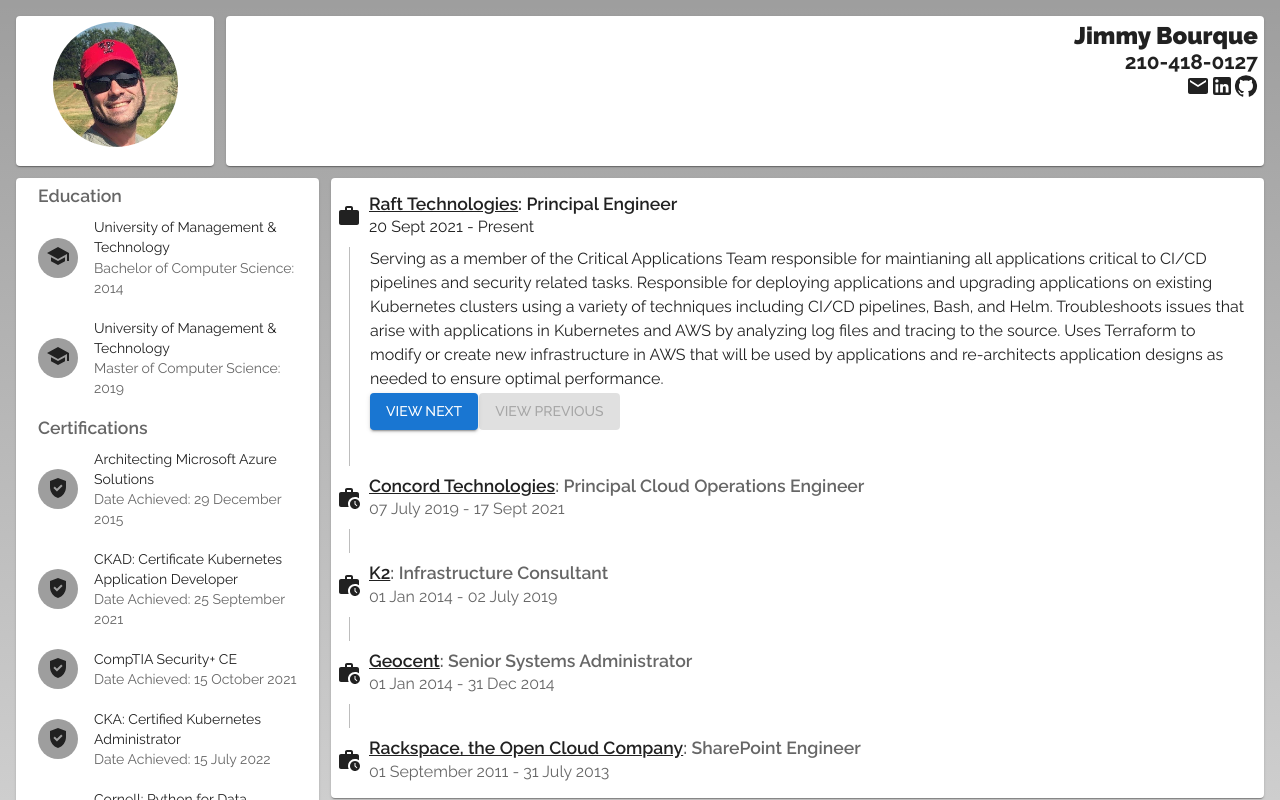
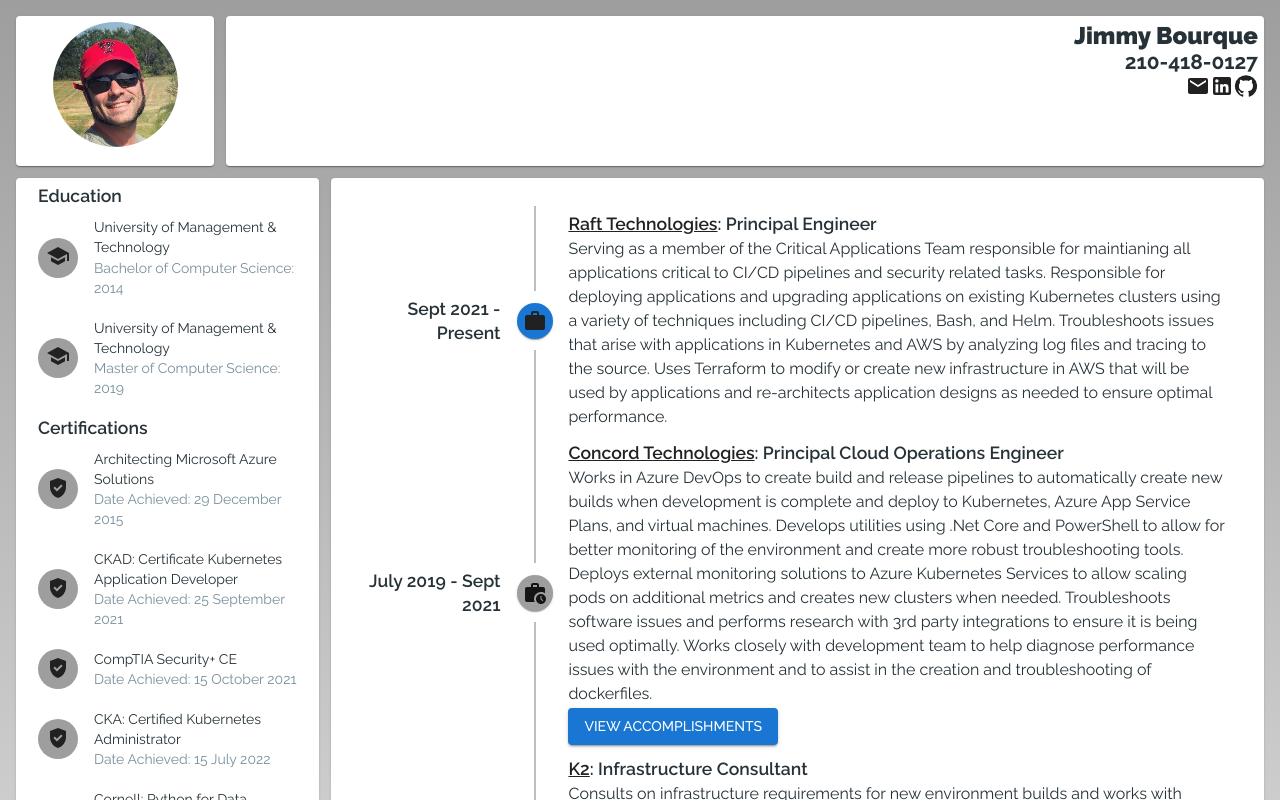
Before and after one commit to robbdasailer/nextjs-resume, a Next.js app: page / in a window 1280 px wide. Shown: the top 800 px of the page. Built offline with nearby package versions, Linux system fonts and the light colour scheme.

Commit message:
More theme updates, changed timeline to justify left, updated additional work dialog to use list

```diff
--- a/components/skills.js
+++ b/components/skills.js
@@ -71,7 +71,7 @@
 						)}
 					</Popper>
 					<Slide direction='right' in={true}>
-						<LinearProgress variant='determinate' value={skill.rating} />
+						<LinearProgress color="secondary" variant='determinate' value={skill.rating} />
 					</Slide>
 				</Box>
 			))}
--- a/components/workAdditional.js
+++ b/components/workAdditional.js
@@ -1,8 +1,14 @@
 import DialogTitle from '@mui/material/DialogTitle';
 import Dialog from '@mui/material/Dialog';
 import { DialogContent, Typography } from '@mui/material';
+import List from '@mui/material/List';
+import ListItem from '@mui/material/ListItem';
+import ListItemText from '@mui/material/ListItemText';
+import ListItemAvatar from '@mui/material/ListItemAvatar';
 import IconButton from '@mui/material/IconButton';
 import CloseIcon from '@mui/icons-material/Close';
+import Avatar from '@mui/material/Avatar';
+import WorkspacePremiumIcon from '@mui/icons-material/WorkspacePremium';
 
 const WorkAdditionalInfo = (props) => {
 	const { additionalInfo, jobTitle } = props.job;
@@ -35,7 +41,18 @@
 				) : null}
 			</DialogTitle>
 			<DialogContent>
-				<Typography>{additionalInfo}</Typography>
+				<List>
+					{additionalInfo?.map((info, index) => (
+						<ListItem key={index} disableGutters>
+							<ListItemAvatar>
+								<Avatar>
+									<WorkspacePremiumIcon color='action' />
+								</Avatar>
+							</ListItemAvatar>
+							<ListItemText primary={info} />
+						</ListItem>
+					))}
+				</List>
 			</DialogContent>
 		</Dialog>
 	);
--- a/components/workHistory.js
+++ b/components/workHistory.js
@@ -5,7 +5,9 @@
 import TimelineSeparator from '@mui/lab/TimelineSeparator';
 import TimelineConnector from '@mui/lab/TimelineConnector';
 import TimelineContent from '@mui/lab/TimelineContent';
-import TimelineOppositeContent from '@mui/lab/TimelineOppositeContent';
+import TimelineOppositeContent, {
+	timelineOppositeContentClasses,
+} from '@mui/lab/TimelineOppositeContent';
 import TimelineDot from '@mui/lab/TimelineDot';
 import Typography from '@mui/material/Typography';
 import ReadMoreIcon from '@mui/icons-material/ReadMore';
@@ -23,7 +25,6 @@
 	const { linkedInUrl } = props.contact;
 
 	const handleOpen = (jobId) => {
-		console.log({ jobId });
 		setCurrentJob(
 			jobs.find((job) => {
 				return jobId === job.id;
@@ -33,7 +34,13 @@
 	};
 
 	return (
-		<Timeline position='alternate'>
+		<Timeline
+			sx={{
+				[`& .${timelineOppositeContentClasses.root}`]: {
+					flex: 0.2,
+				},
+			}}
+		>
 			{jobs.map((job) => (
 				<TimelineItem key={job.id}>
 					<TimelineOppositeContent variant='h5' sx={{ margin: 'auto 0' }}>
@@ -41,9 +48,15 @@
 					</TimelineOppositeContent>
 					<TimelineSeparator>
 						<TimelineConnector />
-						<TimelineDot color='secondary'>
-							{job.endDate ? <WorkHistoryIcon /> : <WorkIcon />}
-						</TimelineDot>
+						{job.endDate ? (
+							<TimelineDot color='primary'>
+								<WorkHistoryIcon />
+							</TimelineDot>
+						) : (
+							<TimelineDot color='secondary'>
+								<WorkIcon color='action' />
+							</TimelineDot>
+						)}
 						<TimelineConnector />
 					</TimelineSeparator>
 					<TimelineContent sx={{ py: 1, px: 2.65 }}>
@@ -71,8 +84,8 @@
 				<TimelineOppositeContent></TimelineOppositeContent>
 				<TimelineSeparator>
 					<TimelineConnector />
-					<TimelineDot color='primary'>
-						<ReadMoreIcon />
+					<TimelineDot color='secondary'>
+						<ReadMoreIcon color='action' />
 					</TimelineDot>
 					<TimelineConnector />
 				</TimelineSeparator>
--- a/components/workHistoryMobile.js
+++ b/components/workHistoryMobile.js
@@ -86,7 +86,7 @@
 											<Button
 												onClick={() => handleOpen(job.id)}
 											>
-												...Click to see more!
+												View Accomplishments
 											</Button>
 											<WorkAdditionalInfo
 												open={open}
--- a/pages/api/data.js
+++ b/pages/api/data.js
@@ -135,7 +135,7 @@
 	workHistory: [
 		{
 			id: 1,
-			startDate: '20 Sept 2021',
+			startDate: 'Sept 2021',
 			company: 'Raft Technologies',
 			companyLink: 'UrlHere',
 			jobTitle: 'Principal Engineer',
@@ -144,50 +144,57 @@
 		},
 		{
 			id: 2,
-			startDate: '07 July 2019',
-			endDate: '17 Sept 2021',
+			startDate: 'July 2019',
+			endDate: 'Sept 2021',
 			company: 'Concord Technologies',
 			companyLink: 'UrlHere',
 			jobTitle: 'Principal Cloud Operations Engineer',
 			jobDescription:
 				'Works in Azure DevOps to create build and release pipelines to automatically create new builds when development is complete and deploy to Kubernetes, Azure App Service Plans, and virtual machines.  Develops utilities using .Net Core and PowerShell to allow for better monitoring of the environment and create more robust troubleshooting tools.  Deploys external monitoring solutions to Azure Kubernetes Services to allow scaling pods on additional metrics and creates new clusters when needed. Troubleshoots software issues and performs research with 3rd party integrations to ensure it is being used optimally. Works closely with development team to help diagnose performance issues with the environment and to assist in the creation and troubleshooting of dockerfiles.',
-			additionalInfo: 'Led effort to re-architect event capturing system into a polymorphic pattern design in NoSQL.',
+			additionalInfo: [
+				'Led effort to re-architect event capturing system into a polymorphic pattern design in NoSQL.',
+			],
 		},
 		{
 			id: 3,
-			startDate: '01 Jan 2014',
-			endDate: '02 July 2019',
+			startDate: 'Jan 2014',
+			endDate: 'July 2019',
 			company: 'K2',
 			companyLink: 'UrlHere',
 			jobTitle: 'Infrastructure Consultant',
 			jobDescription:
 				'Consults on infrastructure requirements for new environment builds and works with customers to tightly integrate Microsoft Exchange, SharePoint, and Active Directory services into platform. Assists in troubleshooting environmental issues keeping a new build or existing build from working properly. Assists in building solutions on the K2 Platform including building out SQL tables, stored procedures, views, and web services.',
-			additionalInfo:
+			additionalInfo: [
 				'Developed a set of custom PowerShell cmdlets using C# to avoid having to manually modify database and make administration of K2 easier',
+			],
 		},
 		{
 			id: 4,
-			startDate: '01 Jan 2014',
-			endDate: '31 Dec 2014',
+			startDate: 'Jan 2014',
+			endDate: 'Dec 2014',
 			company: 'Geocent',
 			companyLink: 'UrlHere',
 			jobTitle: 'Senior Systems Administrator',
 			jobDescription:
 				'Assists on SharePoint 2010 implementation project to include building new farms, migrating to new farms, and securing the environment to ensure compliance with DoD standards. Troubleshoots issues with Exchange, IronPorts, ArcSight, Active Directory, Hyper-V, SCVMM, and SCOM. Works to ensure Exchange, SharePoint, ArcSight, and SQL servers are compliant with DoD STIG’s.',
-			additionalInfo:
+			additionalInfo: [
 				"Automated process of creating STIG'ed virtual machines to cut provisioning time down from several days to five minutes",
+				'Did Some other thing',
+				'And another thing'
+			],
 		},
 		{
 			id: 5,
-			startDate: '01 September 2011',
-			endDate: '31 July 2013',
+			startDate: 'Sept 2011',
+			endDate: 'July 2013',
 			company: 'Rackspace, the Open Cloud Company',
 			companyLink: 'UrlHere',
 			jobTitle: 'SharePoint Engineer',
 			jobDescription:
 				'Engages new customers on implementation calls to assist in the planning of the SharePoint infrastructure to include Active Directory environment, authentication method, and custom deployments. Builds new SharePoint environments based on customer specifications. Performs migrations between older versions of SharePoint to new versions. Troubleshoots SharePoint environments to determine root cause and resolve issues. Creates PowerShell scripts to help in common farm administration tasks or to get additional information that is not easily obtained via Central Administration. Played a key role in creating and implementing a hosted SharePoint 2013 environment on the Rackspace public cloud using other cloud technologies (such as Vyatta) to ensure security of the infrastructure.',
-			additionalInfo:
-				'Created a secure multi-tenant SharePoint 2013 farm on public cloud infrastructure',
+			additionalInfo: [
+				'Created a seure multi-tenant SharePoint 2013 farm on public cloud infrastructure',
+			],
 		},
 	],
 };
--- a/pages/index.js
+++ b/pages/index.js
@@ -20,7 +20,7 @@
 import data from '../pages/api/data';
 
 export default function Home() {
-	const mediaBreakPoint = 1536;
+	const mediaBreakPoint = 600;
 
 	const dialogTransition = React.forwardRef(function Transition(props, ref) {
 		return <Slide direction='up' ref={ref} {...props} />;
--- a/utils/theme.js
+++ b/utils/theme.js
@@ -1,14 +1,14 @@
 import { createTheme } from '@mui/material/styles';
-import { grey, blue } from '@mui/material/colors';
+import { grey, blue, blueGrey } from '@mui/material/colors';
 
 // Create a theme instance.
 const theme = createTheme({
 	palette: {
 		primary: {
-			main: blue[700],
+			main: grey[500],
 		},
 		secondary: {
-			main: grey[500],
+			main: blue[700],
 		},
 		action: {
 			main: grey[900],
@@ -53,8 +53,7 @@
 		MuiCssBaseline: {
 			styleOverrides: {
 				body: {
-					background:
-					`linear-gradient(to bottom, transparent, ${grey[50]}) ${grey[500]}`,
+					background: `linear-gradient(to bottom, transparent, ${grey[50]}) ${grey[500]}`,
 				},
 				main: {
 					padding: '1rem',
@@ -78,18 +77,28 @@
 		},
 		MuiButton: {
 			defaultProps: {
-				variant: 'contained'
+				variant: 'contained',
+				color: 'secondary',
 			},
 			styleOverrides: {
 				root: {
 					marginTop: 2,
-					marginRight: 1
-				}
-			}
+					marginRight: 1,
+				},
+			},
 		},
 		MuiList: {
 			defaultProps: {
 				dense: true,
+			},
+		},
+		MuiListItemText: {
+			styleOverrides: {
+				root: {
+					p: {
+						color: blueGrey[400],
+					},
+				},
 			},
 		},
 		MuiPaper: {
@@ -100,6 +109,13 @@
 				},
 			},
 		},
+		MuiTypography: {
+			styleOverrides: {
+				root: {
+					color: blueGrey[900],
+				},
+			},
+		},
 	},
 	spacing: 6,
 });
```
Also changed, not shown: 1 other file (tests, documents, lock files or other folders).
